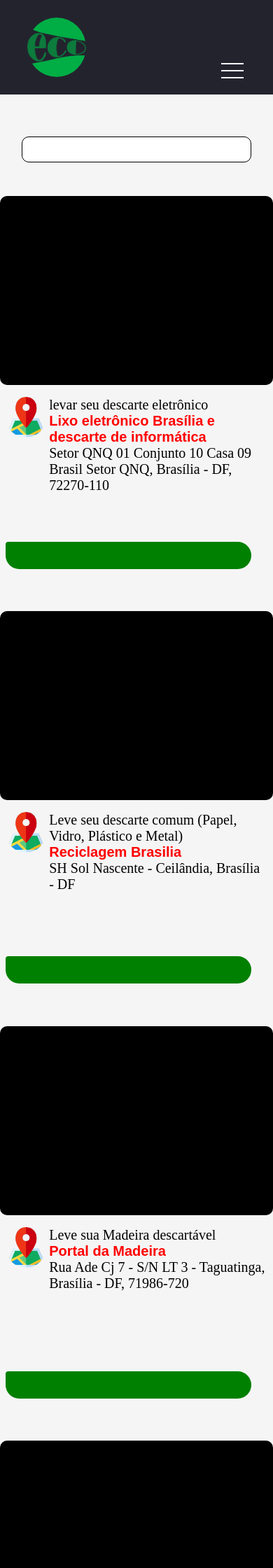
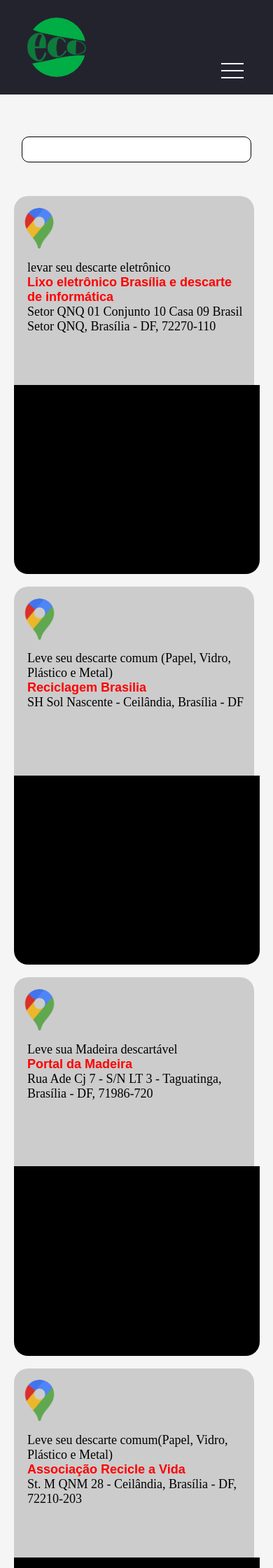
Before and after one commit to Nuntius13/ECO, a PHP site: page /Locais_de_Coleta.html in a window 390 px wide. Shown: the top 2240 px of the page at 70% size. Run offline with PHP 8.4, Linux system fonts and the light colour scheme.

Commit message:
bug mobile

```diff
--- a/Locais_de_Coleta.html
+++ b/Locais_de_Coleta.html
@@ -6,7 +6,7 @@
     <meta http-equiv="X-UA-Compatible" content="IE=edge">
     <meta name="viewport" content="width=device-width, initial-scale=1.0">
     <!-- BOOTSTRAP CSS -->
-     <!-- Css LINKS -->
+    <!-- Css LINKS -->
     <link rel="stylesheet" type="text/css" href="reset_nav_menu.css">
     <link rel="stylesheet" type="text/css" href="reset_locais_coleta.css">
 
@@ -91,7 +91,9 @@
     <!-- local A -->
     <div class="Locais_coleta">
         <div class="ali_objetos">
-            <div class="icone"></div>
+            <a href="https://goo.gl/maps/UB3K2zkF9bTmcX9K6" target="_blank">
+                <div class="icone"></div>
+            </a>
             <div class="texto">
                 <p class="informa">
                     levar seu descarte eletrônico</p>
@@ -100,18 +102,17 @@
                 <p class="informa">
                     Setor QNQ 01 Conjunto 10 Casa 09 Brasil Setor QNQ, Brasília - DF, 72270-110</p>
             </div>
-            <a href="https://goo.gl/maps/UB3K2zkF9bTmcX9K6"target="_blank">
-                <div class="mapa">
-                </div>
-            </a>
+
         </div>
-        <div class="img_local"></div>
+        <div class="img_local"><img src=""></div>
     </div>
+
     <!-- local B -->
     <div class="Locais_coleta">
-        <div class="img_local"></div>
         <div class="ali_objetos">
-            <div class="icone"></div>
+            <a href="https://goo.gl/maps/J1J1G6eBJEZGppFH6" target="_blank">
+                <div class="icone"></div>
+            </a>
             <div class="texto">
                 <p class="informa">
                     Leve seu descarte comum (Papel, Vidro, Plástico e Metal)</p>
@@ -119,18 +120,18 @@
                     Reciclagem Brasilia</h3>
                 <p class="informa">
                     SH Sol Nascente - Ceilândia, Brasília - DF</p>
+            </div>
 
-            </div>
-            <a href="https://goo.gl/maps/J1J1G6eBJEZGppFH6" target="_blank">
-                <div class="mapa"></div>
-            </a>
         </div>
+        <div class="img_local"><img src=""></div>
     </div>
+
     <!-- local C -->
     <div class="Locais_coleta">
-        <div class="img_local"></div>
         <div class="ali_objetos">
-            <div class="icone"></div>
+            <a href="https://goo.gl/maps/ffwzp7YyjMhqXFg8A" target="_blank">
+                <div class="icone"></div>
+            </a>
             <div class="texto">
                 <p class="informa">
                     Leve sua Madeira descartável</p>
@@ -138,17 +139,18 @@
                     Portal da Madeira</h3>
                 <p class="informa">
                     Rua Ade Cj 7 - S/N LT 3 - Taguatinga, Brasília - DF, 71986-720</p>
+            </div>
 
-            </div>
-            <a href="https://goo.gl/maps/ffwzp7YyjMhqXFg8A" target="_blank">
-                <div class="mapa"></div>
-            </a>
         </div>
+        <div class="img_local"><img src=""></div>
     </div>
+
     <!-- local D -->
     <div class="Locais_coleta">
         <div class="ali_objetos">
-            <div class="icone"></div>
+            <a href="https://goo.gl/maps/M15kG3KKfkfTUZdk6" target="_blank">
+                <div class="icone"></div>
+            </a>
             <div class="texto">
                 <p class="informa">
                     Leve seu descarte comum(Papel, Vidro, Plástico e Metal)</p>
@@ -156,93 +158,12 @@
                     Associação Recicle a Vida</h3>
                 <p class="informa">
                     St. M QNM 28 - Ceilândia, Brasília - DF, 72210-203</p>
+            </div>
 
-            </div>
-            <a href="https://goo.gl/maps/M15kG3KKfkfTUZdk6" target="_blank">
-                <div class="mapa"></div>
-            </a>
         </div>
-        <div class="img_local"></div>
+        <div class="img_local"><img src=""></div>
     </div>
 
-    <!--################################### MOBILE INICIO ###################################-->
-    <!-- local A -->
-    <div class="Locais_coleta_mobile">
-        <div class="img_local"></div>
-        <div class="ali_objetos">
-            <div class="icone"></div>
-            <div class="texto">
-                <p class="informa">
-                    levar seu descarte eletrônico</p>
-                <h3 class="nome">
-                    Lixo eletrônico Brasília e descarte de informática</h3>
-                <p class="informa">
-                    Setor QNQ 01 Conjunto 10 Casa 09 Brasil Setor QNQ, Brasília - DF, 72270-110</p>
-
-            </div>
-            <a href="https://goo.gl/maps/UB3K2zkF9bTmcX9K6" target="_blank">
-                <div class="mapa"></div>
-            </a>
-        </div>
-    </div>
-    <!-- local B -->
-    <div class="Locais_coleta_mobile">
-        <div class="img_local"></div>
-        <div class="ali_objetos">
-            <div class="icone"></div>
-            <div class="texto">
-                <p class="informa">
-                    Leve seu descarte comum (Papel, Vidro, Plástico e Metal)</p>
-                <h3 class="nome">
-                    Reciclagem Brasilia</h3>
-                <p class="informa">
-                    SH Sol Nascente - Ceilândia, Brasília - DF</p>
-
-            </div>
-            <a href="https://goo.gl/maps/J1J1G6eBJEZGppFH6" target="_blank">
-                <div class="mapa"></div>
-            </a>
-        </div>
-    </div>
-    <!-- local C -->
-    <div class="Locais_coleta_mobile">
-        <div class="img_local"></div>
-        <div class="ali_objetos">
-            <div class="icone"></div>
-            <div class="texto">
-                <p class="informa">
-                    Leve sua Madeira descartável</p>
-                <h3 class="nome">
-                    Portal da Madeira</h3>
-                <p class="informa">
-                    Rua Ade Cj 7 - S/N LT 3 - Taguatinga, Brasília - DF, 71986-720</p>
-
-            </div>
-            <a href="https://goo.gl/maps/ffwzp7YyjMhqXFg8A" target="_blank">
-                <div class="mapa"></div>
-            </a>
-        </div>
-    </div>
-    <!-- local D -->
-    <div class="Locais_coleta_mobile">
-        <div class="img_local"></div>
-        <div class="ali_objetos">
-            <div class="icone"></div>
-            <div class="texto">
-                <p class="informa">
-                    Leve seu descarte comum(Papel, Vidro, Plástico e Metal)</p>
-                <h3 class="nome">
-                    Associação Recicle a Vida</h3>
-                <p class="informa">
-                    St. M QNM 28 - Ceilândia, Brasília - DF, 72210-203</p>
-
-            </div>
-            <a href="https://goo.gl/maps/M15kG3KKfkfTUZdk6" target="_blank">
-                <div class="mapa"></div>
-            </a>
-        </div>
-    </div>
-    <!--################################### MOBILE FIM ###################################-->
 
     <!-- ajusta o tamanho da tela  -->
     <div class="ajuste"></div>
--- a/reset_locais_coleta.css
+++ b/reset_locais_coleta.css
@@ -39,26 +39,29 @@
     outline: 0;
 }
 
+
 /* locais */
 .Locais_coleta {
     width: 80vw ;
-    height: 30vh ;
-    padding-top: 15vh ;
+    height: 35vh ;
+    padding-top: 10vh ;
+    padding-bottom: 10vh ;
     padding-left: 10vw ;
     padding-right: 10vw ;
+
     /* debug */
-    /* background-color: red; */
+
+
 }
-.Locais_coleta_mobile{
-    display: none ;
-    justify-content: space-around;
-}
+
 .ali_objetos {
     float:right;
     width: auto ;
-    height: 32vh ;
+    height: 40vh ;
+    margin-right: 7vw;
+    border-radius: 0px 90px 0px 0px;
     /* debug */
-    /* background-color: rgb(170, 255, 0); */
+    background-color: #ccc;
 }
 
 .icone {
@@ -70,11 +73,15 @@
     margin-right: 1vw ;
     border-radius: 40px ;
 }
+
 .icone {
     /* background-color: black; */
-    background-image: url(icons/icon_maps.png);
+    background-image: url(icons/google-maps.png);
     background-repeat: no-repeat ;
     background-size: contain ;
+}
+.icone:hover{
+    scale: 1.1;
 }
 .texto {
     float: left ;
@@ -87,12 +94,12 @@
 }
 
 .informa{
-    font-size: 20px ;
+    font-size: 30px ;
 }
 .nome{
     color: red ;
     font-family: sans-serif ;
-    font-size: 20px ;
+    font-size: 30px ;
 }
 
 
@@ -119,13 +126,12 @@
 
 .img_local {
     float: left ;
-    width: 30vw ;
-    height: 32vh ;
+    width: 32vw ;
+    height: 40vh ;
     border-radius: 10px ;
     background-color: black;
+    border-radius: 0px 0px 0px 90px;
 }
-
-
 
 
 .ajuste {
@@ -137,11 +143,12 @@
 }
 
 /* DISPOSITIVOS MOBILES */
-@media(max-width:999px) {
+@media(max-width:1300px) {
+
     .Locais_coleta {
         display: none ;
     }
-    .Locais_coleta_mobile{
+    .Locais_coleta{
         display: inline ;
 
         width: 80vw ;
@@ -154,8 +161,11 @@
     }
     .ali_objetos {
         float: none ;
-        width: 99VW ;
+        width: 90VW ;
         height: 32vh ;
+        margin-left: 5vw;
+        border-radius: 90px 90px 0px 0px;
+
         /* debug */
         /* background-color: rgb(170, 255, 0); */
     }
@@ -172,11 +182,20 @@
 
     .texto {
         width: 80vw ;
-        height: 40vw ;
+        height: 18vw ;
         margin-top: 2vh ;
         margin-right: 1vw ;
+        margin-left: 5vw;
         /* debug */
         /* background-color: rgb(197, 13, 13); */
+    }
+    .informa{
+        font-size: 38px ;
+    }
+    .nome{
+        color: red ;
+        font-family: sans-serif ;
+        font-size: 38px ;
     }
 
     .mapa {
@@ -198,10 +217,11 @@
 
     .img_local {
         float: none ;
-        width: 99vw ;
+        width: 90vw ;
         height: 32vh ;
-        border-radius: 10px ;
-        background-color: black ;
+        margin-left: 5vw;
+        border-radius: 0px 0px 90px 90px;
+        background-color: rgb(255, 1, 1) ;
     }
 }
 
@@ -209,7 +229,7 @@
     .Locais_coleta {
         display: none ;
     }
-    .Locais_coleta_mobile{
+    .Locais_coleta{
         display: inline ;
 
         width: 80vw ;
@@ -224,6 +244,7 @@
         float: none ;
         width: auto ;
         height: 32vh ;
+        border-radius: 20px 20px 0px 0px;
         /* debug */
         /* background-color: rgb(170, 255, 0); */
     }
@@ -246,6 +267,14 @@
         /* debug */
         /* background-color: rgb(197, 13, 13); */
     }
+    .informa{
+        font-size: 18px ;
+    }
+    .nome{
+        color: red ;
+        font-family: sans-serif ;
+        font-size: 18px ;
+    }
 
     .mapa {
         float: left;
@@ -265,10 +294,10 @@
     }
 
     .img_local {
-        float: none ;
-        width: 100vw;
-        height: 32vh;
-        border-radius: 10px;
+        width: 90vw ;
+        height: 32vh ;
+        margin-left: 5vw;
+        border-radius: 0px 0px 20px 20px;
         background-color: black;
     }
 }
```
Also changed, not shown: icons/google-maps.png (added).
